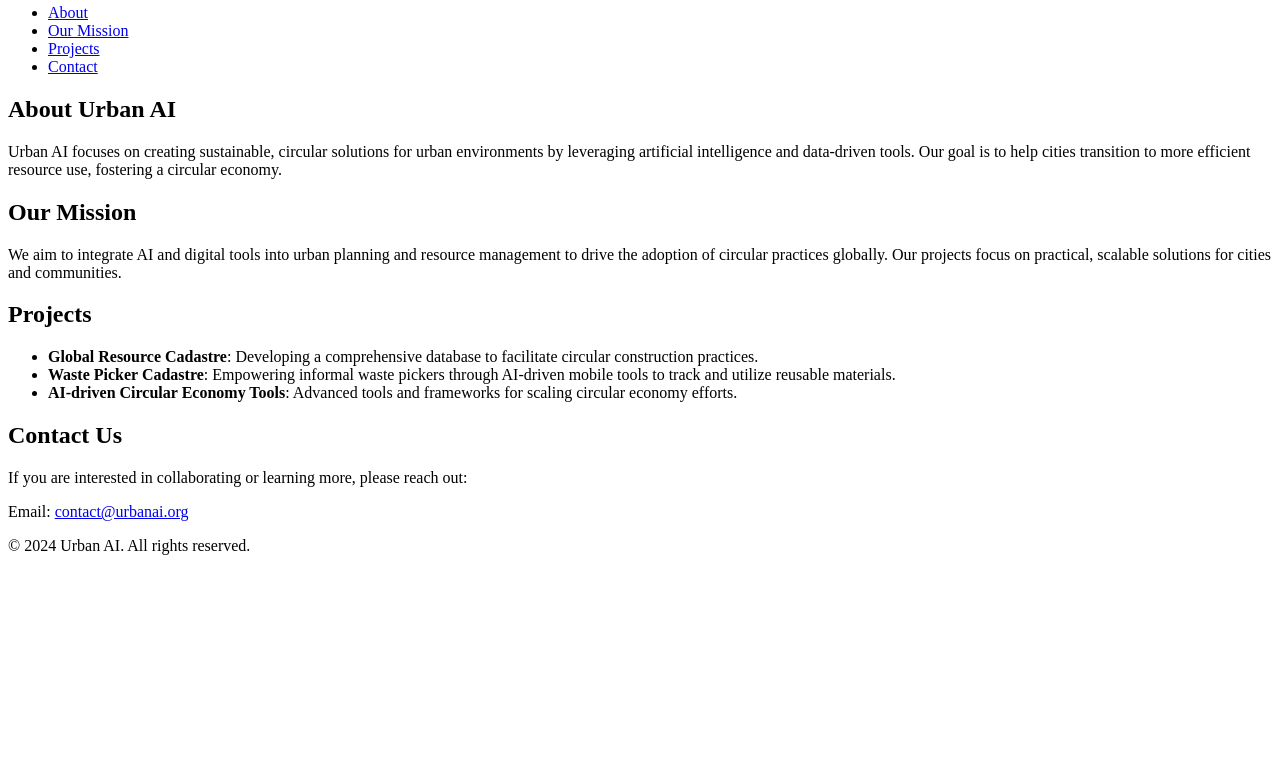
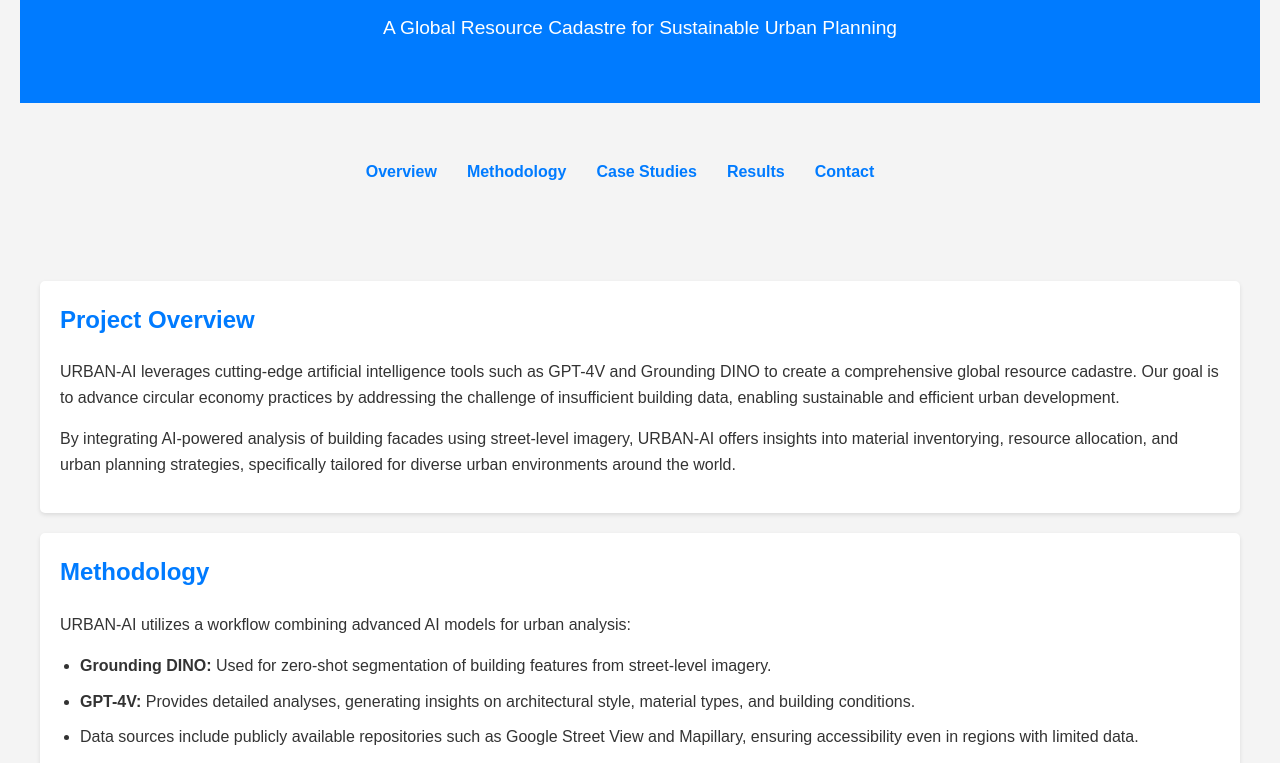
Before and after one commit to raghudeepika/URBAN-AI, a plain HTML site: page index.html in a window 1280 px wide. Shown: the part 110-873 px from the top of the page. Before the commit the page ends 800 px from the top, so only its background shows below. Drawn offline with Linux system fonts and the light colour scheme.

Commit message:
Update index.html

```diff
--- a/index.html
+++ b/index.html
@@ -3,53 +3,161 @@
 <head>
     <meta charset="UTF-8">
     <meta name="viewport" content="width=device-width, initial-scale=1.0">
-    <title>Urban AI Project</title>
-    <link rel="stylesheet" href="styles.css"> <!-- Optional if you plan to add custom styles -->
+    <title>URBAN-AI: Circular Economy and Sustainability</title>
+    <style>
+        /* General Styles */
+        body {
+            font-family: Arial, sans-serif;
+            margin: 0;
+            padding: 0;
+            line-height: 1.6;
+            color: #333;
+            background: #f4f4f4;
+        }
+        header, nav, main, footer {
+            padding: 20px;
+            margin: 0 auto;
+            max-width: 1200px;
+        }
+        header {
+            background: #007BFF;
+            color: white;
+            padding: 40px 20px;
+            text-align: center;
+        }
+        header h1 {
+            margin: 0;
+            font-size: 2.5rem;
+        }
+        header p {
+            font-size: 1.2rem;
+        }
+
+        /* Navigation Styles */
+        nav {
+            margin: 20px 0;
+            background: #f4f4f4;
+        }
+        nav ul {
+            list-style: none;
+            padding: 0;
+            display: flex;
+            justify-content: center;
+        }
+        nav ul li {
+            margin: 0 15px;
+        }
+        nav ul li a {
+            text-decoration: none;
+            color: #007BFF;
+            font-weight: bold;
+        }
+        nav ul li a:hover {
+            color: #0056b3;
+        }
+
+        /* Section Styles */
+        section {
+            background: white;
+            padding: 20px;
+            margin: 20px 0;
+            box-shadow: 0 2px 4px rgba(0, 0, 0, 0.1);
+            border-radius: 5px;
+        }
+        section h2 {
+            margin-top: 0;
+            color: #007BFF;
+        }
+        ul {
+            padding-left: 20px;
+        }
+        ul li {
+            margin: 10px 0;
+        }
+
+        /* Footer Styles */
+        footer {
+            text-align: center;
+            padding: 10px 20px;
+            background: #007BFF;
+            color: white;
+            margin-top: 20px;
+        }
+
+        /* Responsive Design */
+        @media (max-width: 768px) {
+            nav ul {
+                flex-direction: column;
+                align-items: center;
+            }
+            nav ul li {
+                margin: 10px 0;
+            }
+        }
+    </style>
 </head>
 <body>
     <header>
-        <h1>Welcome to Urban AI</h1>
-        <p>Advancing Circular Economy through AI-driven Urban Solutions</p>
+        <h1>URBAN-AI: Advancing Circular Economy and Sustainability</h1>
+        <p>A Global Resource Cadastre for Sustainable Urban Planning</p>
     </header>
 
     <nav>
         <ul>
-            <li><a href="#about">About</a></li>
-            <li><a href="#mission">Our Mission</a></li>
-            <li><a href="#projects">Projects</a></li>
+            <li><a href="#overview">Overview</a></li>
+            <li><a href="#methodology">Methodology</a></li>
+            <li><a href="#case-studies">Case Studies</a></li>
+            <li><a href="#results">Results</a></li>
             <li><a href="#contact">Contact</a></li>
         </ul>
     </nav>
 
     <main>
-        <section id="about">
-            <h2>About Urban AI</h2>
-            <p>Urban AI focuses on creating sustainable, circular solutions for urban environments by leveraging artificial intelligence and data-driven tools. Our goal is to help cities transition to more efficient resource use, fostering a circular economy.</p>
+        <section id="overview">
+            <h2>Project Overview</h2>
+            <p>URBAN-AI leverages cutting-edge artificial intelligence tools such as GPT-4V and Grounding DINO to create a comprehensive global resource cadastre. Our goal is to advance circular economy practices by addressing the challenge of insufficient building data, enabling sustainable and efficient urban development.</p>
+            <p>By integrating AI-powered analysis of building facades using street-level imagery, URBAN-AI offers insights into material inventorying, resource allocation, and urban planning strategies, specifically tailored for diverse urban environments around the world.</p>
         </section>
 
-        <section id="mission">
-            <h2>Our Mission</h2>
-            <p>We aim to integrate AI and digital tools into urban planning and resource management to drive the adoption of circular practices globally. Our projects focus on practical, scalable solutions for cities and communities.</p>
+        <section id="methodology">
+            <h2>Methodology</h2>
+            <p>URBAN-AI utilizes a workflow combining advanced AI models for urban analysis:</p>
+            <ul>
+                <li><strong>Grounding DINO:</strong> Used for zero-shot segmentation of building features from street-level imagery.</li>
+                <li><strong>GPT-4V:</strong> Provides detailed analyses, generating insights on architectural style, material types, and building conditions.</li>
+                <li>Data sources include publicly available repositories such as Google Street View and Mapillary, ensuring accessibility even in regions with limited data.</li>
+            </ul>
+            <p>This methodology provides a scalable and automated approach to generate building-specific insights, forming the basis for a comprehensive resource cadastre that informs policy, economic planning, and sustainability efforts.</p>
         </section>
 
-        <section id="projects">
-            <h2>Projects</h2>
+        <section id="case-studies">
+            <h2>Case Studies</h2>
+            <p>URBAN-AI was tested across six diverse cities to address specific urban challenges:</p>
             <ul>
-                <li><strong>Global Resource Cadastre</strong>: Developing a comprehensive database to facilitate circular construction practices.</li>
-                <li><strong>Waste Picker Cadastre</strong>: Empowering informal waste pickers through AI-driven mobile tools to track and utilize reusable materials.</li>
-                <li><strong>AI-driven Circular Economy Tools</strong>: Advanced tools and frameworks for scaling circular economy efforts.</li>
+                <li><strong>Zurich:</strong> Focus on historical conservation, with analysis of heritage value and architectural styles.</li>
+                <li><strong>San Francisco:</strong> Assessment of seismic vulnerability in multi-story buildings.</li>
+                <li><strong>Melbourne:</strong> Examination of energy efficiency in older building structures.</li>
+                <li><strong>Mumbai:</strong> Analysis of urban morphology and high-density residential areas.</li>
+                <li><strong>Cape Town:</strong> Identification of greening potential through green facades and roofs.</li>
+                <li><strong>Rio de Janeiro:</strong> Evaluation of flood vulnerability in various architectural styles.</li>
             </ul>
+        </section>
+
+        <section id="results">
+            <h2>Results and Insights</h2>
+            <p>The implementation of URBAN-AI demonstrates its effectiveness in generating detailed building material density maps and resource inventories. This data supports urban mining, circular construction initiatives, and policy development for sustainable cities.</p>
+            <p>Our results highlight the potential for AI-driven methodologies to enhance traditional urban planning approaches, providing cost-effective, scalable solutions for stakeholders worldwide.</p>
         </section>
 
         <section id="contact">
             <h2>Contact Us</h2>
-            <p>If you are interested in collaborating or learning more, please reach out:</p>
-            <p>Email: <a href="mailto:contact@urbanai.org">contact@urbanai.org</a></p>
+            <p>For more information or collaboration inquiries, please reach out:</p>
+            <p>Email: <a href="mailto:draghu@ethz.ch">draghu@ethz.ch</a></p>
         </section>
     </main>
 
     <footer>
-        <p>&copy; 2024 Urban AI. All rights reserved.</p>
+        <p>&copy; 2024 URBAN-AI Project. All rights reserved.</p>
     </footer>
 </body>
 </html>
```
